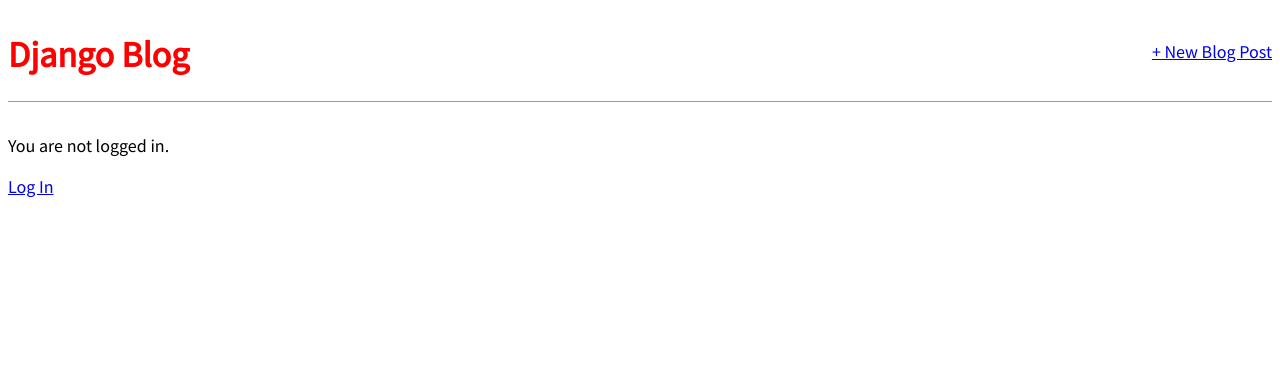
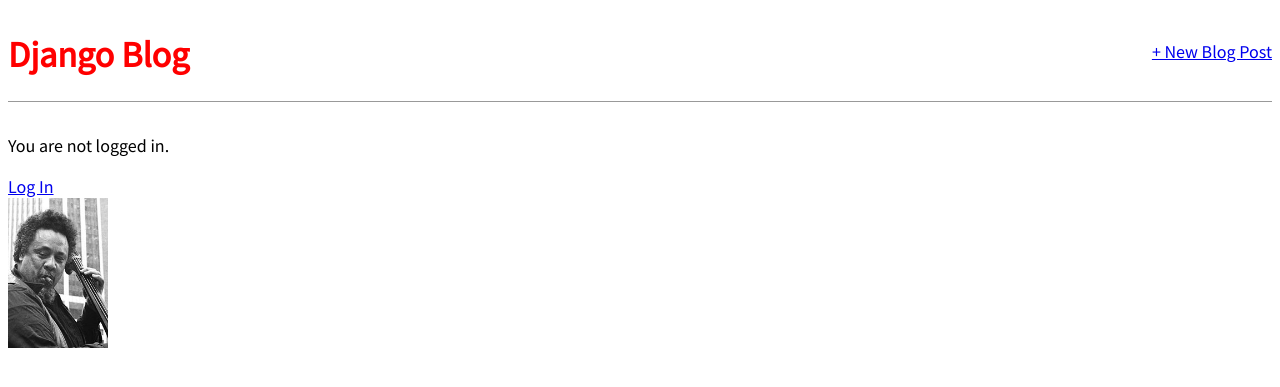
Before and after one commit to kevinbowen777/django-blog, a Django app: page / in a window 1280 px wide. Shown: the top 387 px of the page. Run offline with Django 3.2, Linux system fonts and the light colour scheme; data that the repository does not hold is empty; parts of the project's set-up code (start-up, migrations or seed data) failed here and were passed over.

Commit message:
Add test image

```diff
--- a/static/css/base.css
+++ b/static/css/base.css
@@ -46,3 +46,8 @@
 .post-entry h2 a:hover {
   color: red;
 }
+
+.pagepic {
+  height: 150px;
+  width: auto;
+}
--- a/templates/home.html
+++ b/templates/home.html
@@ -1,7 +1,8 @@
-<!-- templates/home.html -->
 {% extends 'base.html' %}
+{% load static %}
 
 {% block content %}
+  <img class="pagepic" src="{% static 'images/charles_mingus.jpg' %}">
   {% for post in object_list %}
     <div class="post-entry">
         <h2><a href="{% url 'post_detail' post.pk %}">{{ post.title }}</a></h2>
```
Also changed, not shown: static/images/charles_mingus.jpg (added).
